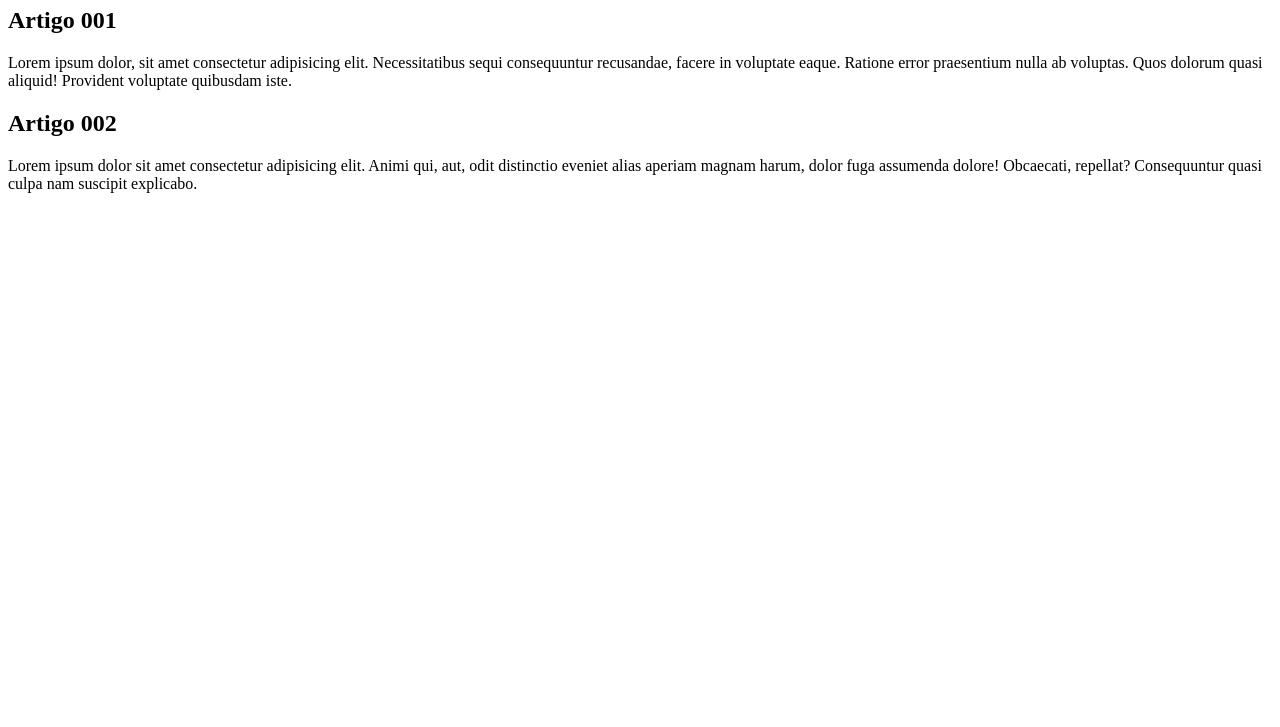
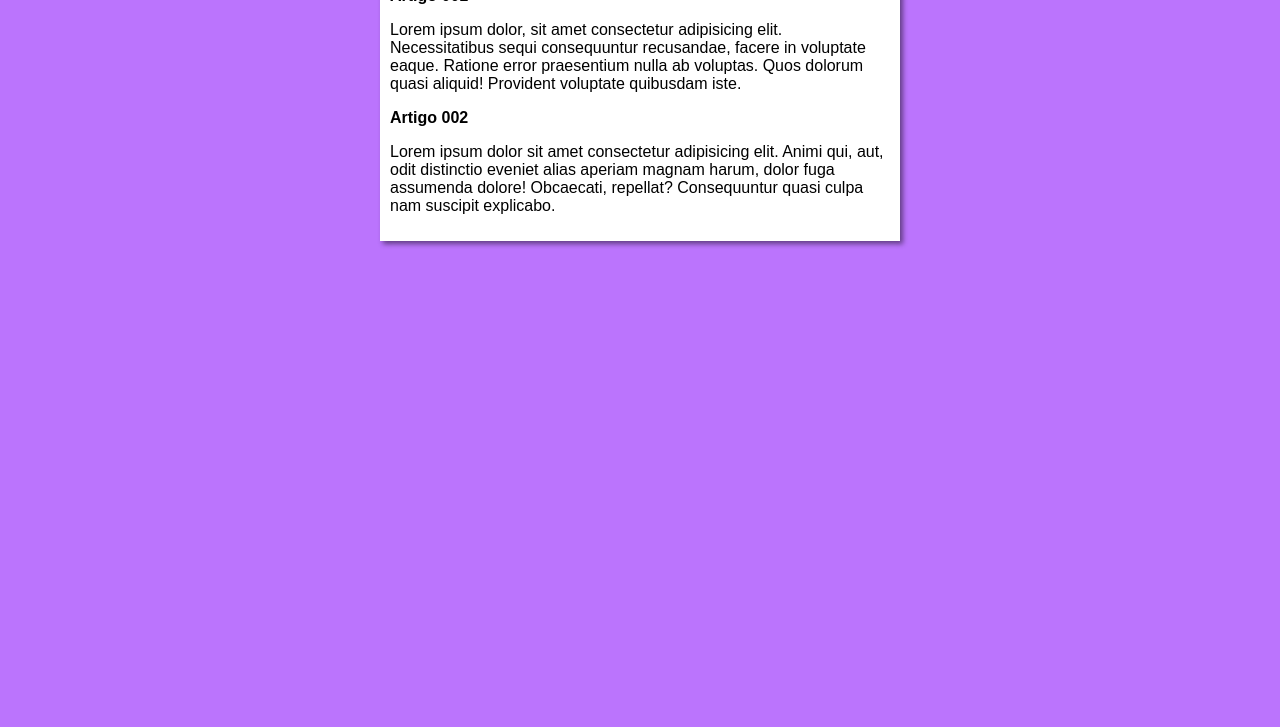
Before and after one commit to fabiorhormensj/projeto-site, a plain HTML site: page index.html in a window 1280 px wide. Shown: the part 73-800 px from the top of the page. Drawn offline with Linux system fonts and the light colour scheme.

Commit message:
added a stylesheet

```diff
--- /dev/null
+++ b/estilo/style.css
@@ -0,0 +1,16 @@
+*{
+    font-family: Arial, Helvetica, sans-serif;
+    font-size: 16px;
+}
+
+body{
+    background-color: rgb(187, 116, 253);
+}
+
+main{
+    background-color: white;
+    width: 500px;
+    margin: auto;
+    padding: 10px;
+    box-shadow: 3px 3px 5px rgba(0, 0, 0, 0.473);
+}
--- a/index.html
+++ b/index.html
@@ -3,6 +3,7 @@
 <head>
     <meta charset="UTF-8">
     <meta name="viewport" content="width=device-width, initial-scale=1.0">
+    <link rel="stylesheet" href="estilo/style.css">
     <title>Principal</title>
 </head>
 <body>
```
